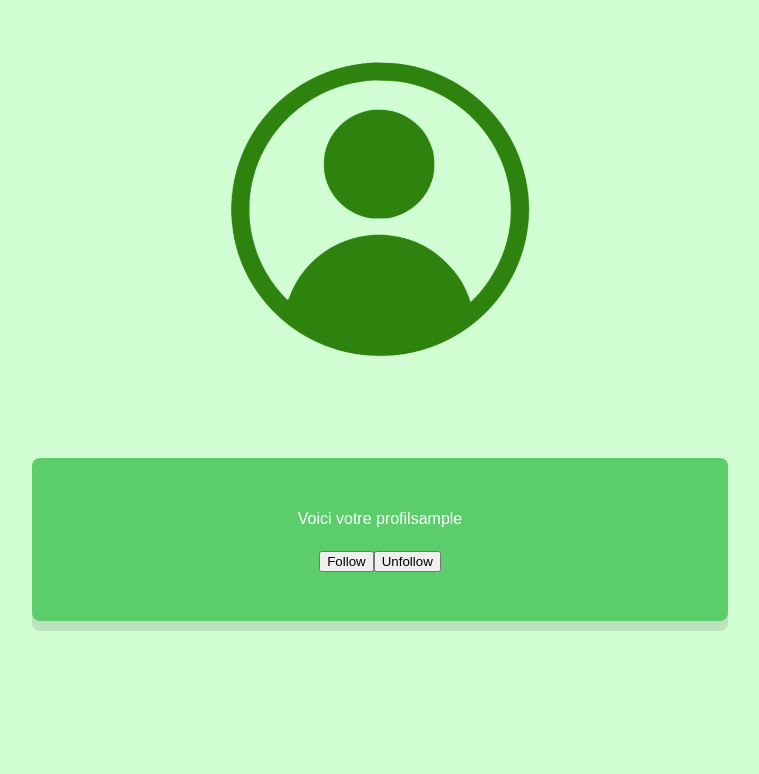
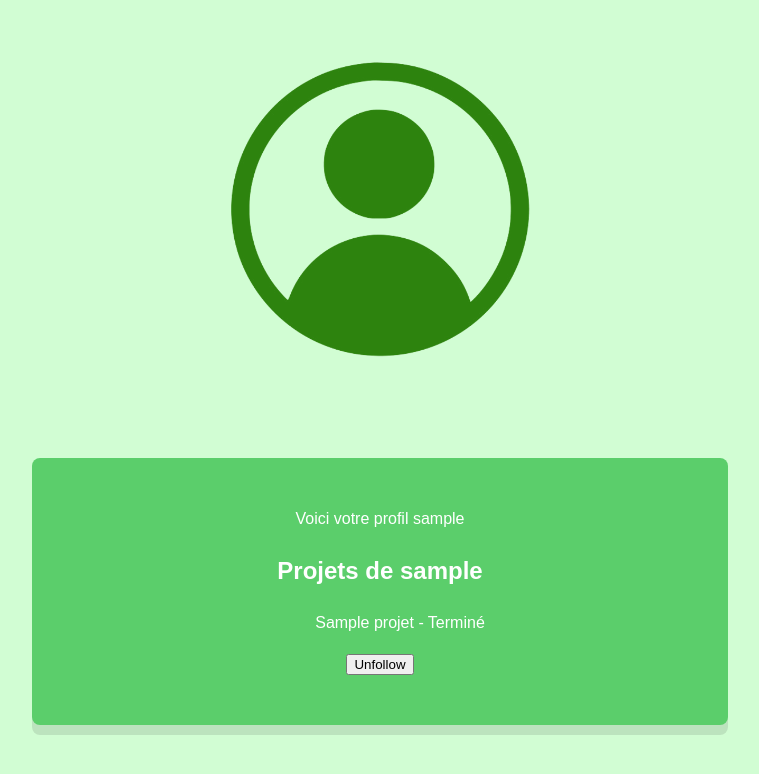
Before and after one commit to midjix/Aptoudou, a PHP site: page /profil.php?id=1 in a window 1280 px wide. Shown: the top 774 px of the page, without its empty margins (260-1019 px from the left). Run offline with PHP 8.4, Linux system fonts and the light colour scheme; the visitor is signed in with stand-in values (Sample User, id 1); tables that the repository leaves empty or names only in its code hold one stand-in row (values such as "Sample post").

Commit message:
ajout des projet a follow et enlevement a unfollow

```diff
--- a/follow.php
+++ b/follow.php
@@ -2,7 +2,7 @@
 require "config.php";
 session_start();
 $follower = $_SESSION['user_id'];
-$followed = $_GET['id'];
+$followed = $_GET['user_id'];
 if (!isset($_SESSION['user_id'])) {
     header("Location: index.php");
     exit();
--- a/profil.php
+++ b/profil.php
@@ -3,9 +3,19 @@ require "config.php";
 session_start();
 if(isset($_GET['id'])){
     $id_profil = $_GET['id'];
+    $user = $_SESSION['user_id'];
+
     $statement_profil = $connexion -> prepare("SELECT * FROM utilisateur WHERE user_id = ?");
     $statement_profil -> execute([$id_profil]);
     $profil = $statement_profil-> fetch();
+
+    $statement_follow = $connexion->prepare("SELECT * FROM follow WHERE follower_id = ? AND followed_id = ?");
+    $statement_follow->execute([$user, $id_profil]);
+    $is_following = $statement_follow->fetch();
+
+    $statement_projets = $connexion->prepare("SELECT * FROM projets WHERE user_id = ?");
+    $statement_projets->execute([$id_profil]);
+    $projets = $statement_projets->fetchAll();
 }
 
 ?>
@@ -26,11 +36,24 @@ if(isset($_GET['id'])){
         </header>
         <main class="article">
             <?php
-            echo "<p>Voici votre profil". $profil['username'] ."</p>";
+            echo "<p>Voici votre profil ". $profil['username'] ."</p>";
             echo "<p></p>";
-            echo '<a href="follow.php?id='. $profil['user_id'].'"><button>Follow</button></a>';
-            echo '<a href="unfollow.php?id='. $profil['user_id'].'"><button>Unfollow</button></a>';
-            echo '<p><a href="your_profil.php><button>Revenir à votre profil</button></a></p>'
+            if ($is_following) {
+                echo "<h2>Projets de " . $profil['username'] . "</h2>";
+                if (isset($projets)) {
+                    echo "<ul>";
+                    foreach ($projets as $projet) {
+                        echo "<li>" . htmlspecialchars($projet['nom']) . " - " . ($projet['is_done'] ? "Terminé" : "À terminer") . "</li>";
+                    }
+                    echo "</ul>";
+                } else {
+                    echo "<p>Aucun projet trouvé.</p>";
+                }
+                echo '<a href="unfollow.php?user_id=' . $profil['user_id'] . '"><button>Unfollow</button></a>';
+            } else {
+                echo '<a href="follow.php?user_id=' . $profil['user_id'] . '"><button>Follow</button></a>';
+            }
+            echo '<p><a href="your_profil.php><button>Revenir à votre profil</button></a></p>';
             ?>
         </main>
     </body>
--- a/unfollow.php
+++ b/unfollow.php
@@ -2,7 +2,7 @@
 require "config.php";
 session_start();
 $follower = $_SESSION['user_id'];
-$followed = $_GET['id'];
+$followed = $_GET['user_id'];
 if (!isset($_SESSION['user_id'])) {
     header("Location: index.php");
     exit();
```
